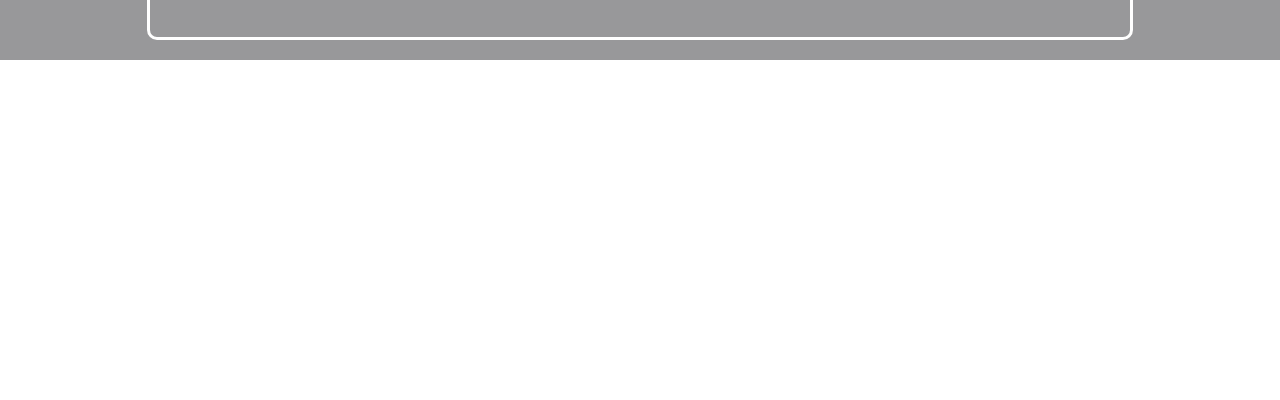
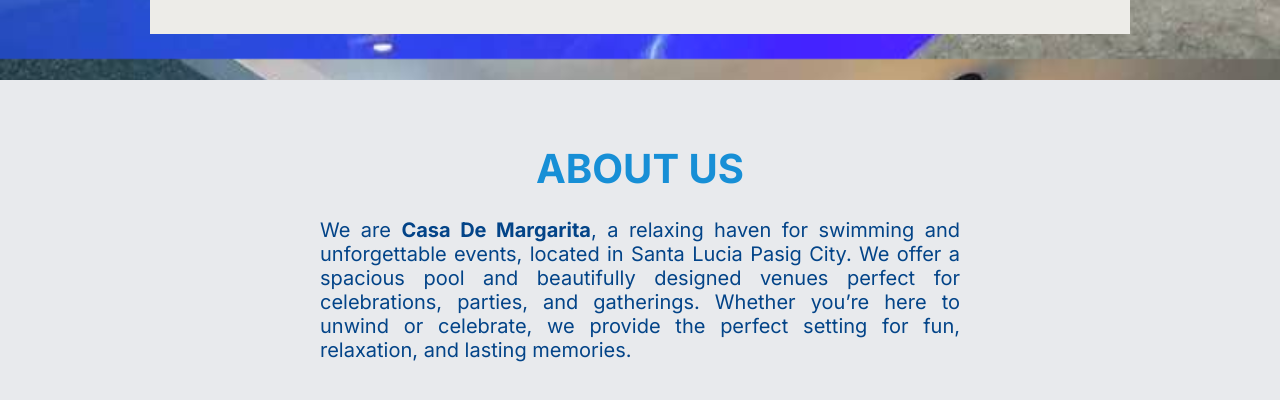
Before and after one commit to thereal4th/Casa-De-Margarita, a plain HTML site: page index.html in a window 1280 px wide. Shown: the part 1206-1606 px from the top of the page. Before the commit the page ends 1566 px from the top, so only its background shows below. Drawn offline with nearby package versions, Linux system fonts and the light colour scheme.

Commit message:
reworked colors, added about us section

```diff
--- a/index.css
+++ b/index.css
@@ -1,11 +1,18 @@
 p{
   margin: 0;
+  font-family: Inter, sans-serif;
 }
+
+h1{
+  margin: 0;
+}
+
+
 
 .nav-bar-container{
     display: flex;
     flex-direction: row;
-    background-color: #21222A;
+    background-color: #034488;
     height: 90px;
     padding: 30px 25px;
     color: white;
@@ -43,8 +50,8 @@ body {
     margin: 0;
     font-family: Inter, sans-serif;
     height: 100vh;
-    /* opacity: 0; might have to use this to achieve the alternate opacity effect */
-    background-image: url("images/image10.jpg");
+    background-image: url("images/backgroundimage6.jpg");
+    background-size: cover;
 
 }
 
@@ -55,29 +62,60 @@ body {
     align-items: center;
     margin: 0;
     padding: 20px;
-    background-color: rgb(152, 152, 154);
+    /* background-color: #edece8; */
     transition: opacity 0.5s;
-}
-
-.pricing-section{
-    height:300px;
-    background-color:white;
 }
 
 .responsive-container-block.bg{
     transition: opacity 0.5s;
-    border-style: solid;
-    border-color: white;
-    border-radius: 10px;
+    border-style: none;
+    border-color: #034488;
+    /* border-radius: 10px; */
+    background-color: #edece8;
 }
 
-.responsive-container-block.bg:hover{
+.about-section{
+  height:50%;
+  background-color:#e8eaed;
+  margin-top: 2%;
+  display: flex;
+  flex-direction: column;
+}
+
+.about-section-header{
+  font-size: 40px;
+  color: #178fd6;
+  margin-left: auto;
+  margin-right: auto;
+  margin-top: 5%;
+}
+
+.about-section-paragraph-container{
+  font-size: 20px;
+  max-width: 50%;
+  max-height: auto;
+  margin-left: auto;
+  margin-right: auto;
+  margin-top: 2%;
+  margin-bottom: auto;
+}
+
+.about-section-paragraph{
+  color: #034488;
+  text-align: justify;
+}
+
+.about-section-paragraph-bold{
+  font-weight: 700;
+}
+
+/* .responsive-container-block.bg:hover{
     opacity: 0;
 }
 
 .responsive-container-block.bg:active{
     opacity: 0;
-}
+} */
 
 .album{
     margin-top: 120px;
--- a/index.html
+++ b/index.html
@@ -5,13 +5,15 @@
         <title>Casa De Margarita</title>
         <link rel="stylesheet" href="index.css">
 
+        <!-- for AOS -->
+        <link href="https://cdn.rawgit.com/michalsnik/aos/2.1.1/dist/aos.css" rel="stylesheet">
         <link href="https://unpkg.com/aos@2.3.1/dist/aos.css" rel="stylesheet">
-        <script src="https://unpkg.com/aos@2.3.1/dist/aos.js"></script>
 
 
         <link rel="preconnect" href="https://fonts.googleapis.com">
         <link rel="preconnect" href="https://fonts.gstatic.com" crossorigin>
         <link href="https://fonts.googleapis.com/css2?family=Inter:ital,opsz,wght@0,14..32,100..900;1,14..32,100..900&display=swap" rel="stylesheet">
+
 
 
         <!-- for favicon -->
@@ -20,11 +22,12 @@
         <link rel="icon" type="image/png" sizes="16x16" href="favicon_io/favicon-16x16.png">
         <link rel="manifest" href="favicon_io/site.webmanifest">
 
+        <script src = "index.js"></script>
     </head>
     <body>
 
 
-        <div class = "nav-bar-container" data-aos = "fade-right">
+        <div class = "nav-bar-container" data-aos = "fade-down">
             <img class = "nav-bar-icon" src="images/icon.png">
             <p class = "nav-bar-title">Casa De Margarita</p>
             <p class = "nav-bar-title-description">- Pool and Events place</p>
@@ -36,17 +39,17 @@
         <div class = "main-section">
             <div class="album" >
                 <div class="responsive-container-block bg">
-                    <div class="responsive-container-block img-cont" data-aos = "fade-up" >
+                    <div class="responsive-container-block img-cont" data-aos = "fade-up" data-aos-anchor-placement="top-bottom">
                         <img class="img" src="images/image1.jpg" style = "border-top-left-radius: 20px;">
                         <img class="img" src="images/image4.jpg">
                         <img class="img img-last" src="images/image5.jpg" style = "border-bottom-left-radius: 20px;">
                     </div>
-                    <div class="responsive-container-block img-cont" data-aos = "fade-down">
+                    <div class="responsive-container-block img-cont" data-aos = "fade-down"data-aos-anchor-placement="top-bottom">
                         <img class="img img-big" src="images/image9.jpg">
                         <img class="img" src="images/image3.jpg">
                         <img class="img img-last" src="images/image6.jpg" style = "max-height:378px;">
                     </div>
-                    <div class="responsive-container-block img-cont" data-aos = "fade-up">
+                    <div class="responsive-container-block img-cont" data-aos = "fade-up"data-aos-anchor-placement="top-bottom">
                         <img class="img" src="images/image2.jpg" style = "border-top-right-radius: 20px;max-height: 375px;">
                         <img class="img" src="images/image7.jpg">
                         <img class="img" src="images/backgroundimage4.png" style = "border-bottom-right-radius: 20px;">
@@ -55,10 +58,21 @@
             </div>
         </div>
 
-        <div class = "pricing-section">
-
+        <div class = "about-section" >
+            <h1 class = "about-section-header" data-aos = "fade-up">ABOUT US</h1>
+            <div class = "about-section-paragraph-container">
+                <p class = "about-section-paragraph" data-aos = "fade-up">
+                    We are
+                    <span class = "about-section-paragraph-bold">Casa De Margarita</span>,
+                    a relaxing haven for swimming and unforgettable events,
+                    located in Santa Lucia Pasig City.
+                    We offer a spacious pool and beautifully designed venues perfect for celebrations, parties, and gatherings.
+                    Whether you’re here to unwind or celebrate, we provide the perfect setting for fun, relaxation, and lasting memories.
+                </p>
+            </div>
         </div>
 
+        <script src="https://cdn.rawgit.com/michalsnik/aos/2.1.1/dist/aos.js"></script>
         <script>
             AOS.init();
           </script>
```
Also changed, not shown: images/backgroundimage5.jpg (added), images/backgroundimage6.jpg (added).
